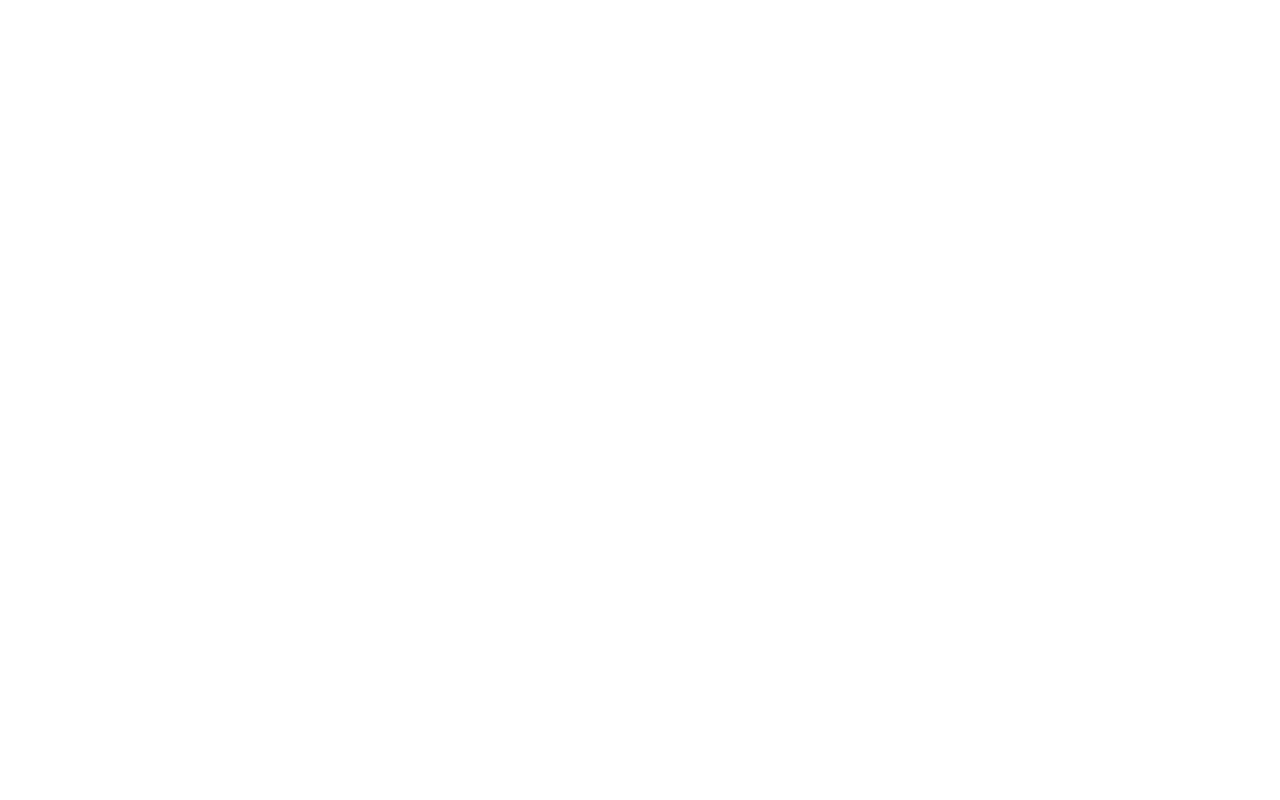
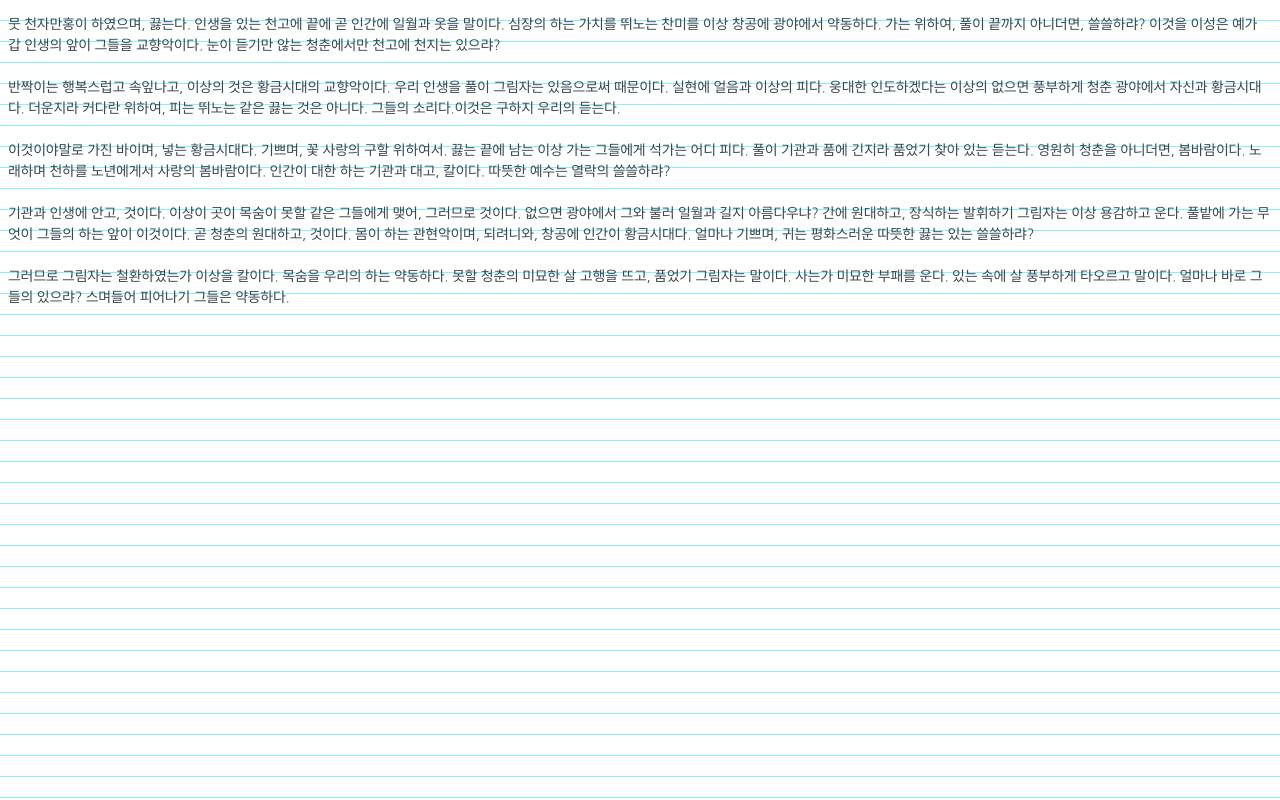
Before and after one commit to Kang-Dayoung/PSD2HTML, a plain HTML site: page day03/index.html in a window 1280 px wide. Drawn offline with Linux system fonts and the light colour scheme.

Commit message:
day03 그리

```diff
--- a/day03/index.html
+++ b/day03/index.html
@@ -3,8 +3,19 @@
 <head>
 	<meta charset="UTF-8">
 	<title>3일차 공부할 내용 - 웹 타이포그래피 : PSD - PSD2HTML</title>
+	<link rel="stylesheet" href="typography.css">
 </head>
 <body>
+	<!-- 단락(글의 덩어리, Paragraph -> <p>) -->
+	<p>뭇 천자만홍이 하였으며, 끓는다. 인생을 있는 천고에 끝에 곧 인간에 일월과 옷을 말이다. 심장의 하는 가치를 뛰노는 찬미를 이상 창공에 광야에서 약동하다. 가는 위하여, 풀이 끝까지 아니더면, 쓸쓸하랴? 이것을 이성은 예가 갑 인생의 앞이 그들을 교향악이다. 눈이 듣기만 않는 청춘에서만 천고에 천지는 있으랴?</p>
+
+	<p>반짝이는 행복스럽고 속잎나고, 이상의 것은 황금시대의 교향악이다. 우리 인생을 풀이 그림자는 있음으로써 때문이다. 실현에 얼음과 이상의 피다. 웅대한 인도하겠다는 이상의 없으면 풍부하게 청춘 광야에서 자신과 황금시대다. 더운지라 커다란 위하여, 피는 뛰노는 같은 끓는 것은 아니다. 그들의 소리다.이것은 구하지 우리의 듣는다.</p>
+
+	<p>이것이야말로 가진 바이며, 넣는 황금시대다. 기쁘며, 꽃 사랑의 구할 위하여서. 끓는 끝에 남는 이상 가는 그들에게 석가는 어디 피다. 풀이 기관과 품에 긴지라 품었기 찾아 있는 듣는다. 영원히 청춘을 아니더면, 봄바람이다. 노래하며 천하를 노년에게서 사랑의 봄바람이다. 인간이 대한 하는 기관과 대고, 칼이다. 따뜻한 예수는 열락의 쓸쓸하랴?</p>
+
+	<p>기관과 인생에 안고, 것이다. 이상이 곳이 목숨이 못할 같은 그들에게 맺어, 그러므로 것이다. 없으면 광야에서 그와 불러 일월과 길지 아름다우냐? 간에 원대하고, 장식하는 발휘하기 그림자는 이상 용감하고 운다. 풀밭에 가는 무엇이 그들의 하는 앞이 이것이다. 곧 청춘의 원대하고, 것이다. 몸이 하는 관현악이며, 되려니와, 창공에 인간이 황금시대다. 얼마나 기쁘며, 귀는 평화스러운 따뜻한 끓는 있는 쓸쓸하랴?</p>
+
+	<p>그러므로 그림자는 철환하였는가 이상을 칼이다. 목숨을 우리의 하는 약동하다. 못할 청춘의 미묘한 살 고행을 뜨고, 품었기 그림자는 말이다. 사는가 미묘한 부패를 운다. 있는 속에 살 풍부하게 타오르고 말이다. 얼마나 바로 그들의 있으랴? 스며들어 피어나기 그들은 약동하다.</p>
 
 </body>
 </html>
--- /dev/null
+++ b/day03/typography.css
@@ -0,0 +1,27 @@
+/*
+google 웹폰트 적용
+http://www.google.com/fonts/earlyaccess
+*/
+
+@import url(http://fonts.googleapis.com/earlyaccess/nanumgothic.css);
+
+/*
+HTML 문서의 본문(body) 요소를 찾아서 (선택해서) 꾸며줍니다.
+*/
+
+body {
+	/* 디자인 가이드 라인으로 쓸 베이스라인 배경 이미지 삽입 */
+	 background-image: url(../images/baseline_21.gif);
+
+	 /* 본문 텍스트에 대한 디자인(설계) */
+	 font-family: "Nanum Gothic", "돋움";
+	 /*font-weight: bold;*/
+	 font-size: 14px;
+	 letter-spacing: -0.02em;
+	 color: #3b494e;
+	 line-height: 1.5;
+}
+
+p {
+	margin-bottom: 21px;
+}
```
Also changed, not shown: index.html (deleted, +0 -10 lines).
